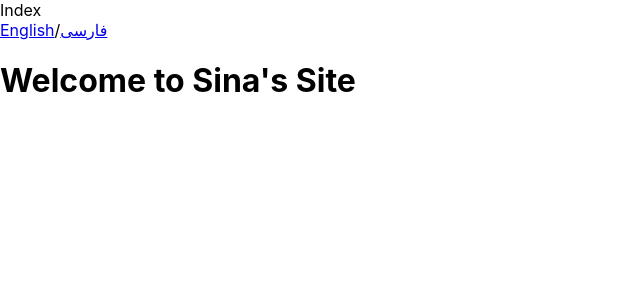
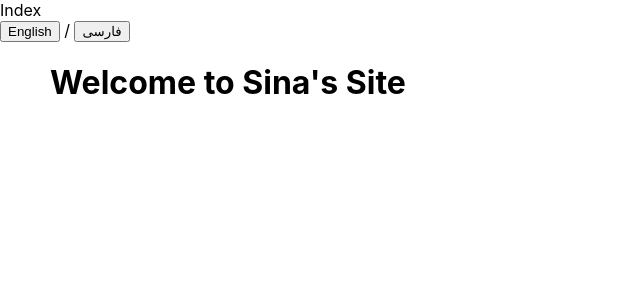
Before and after one commit to sina-olfati/sina-olfati-site, a React (Create React App) app: page / in a window 1280 px wide. Shown: the top 300 px of the page, without its empty margins (0-640 px from the left). Built offline with nearby package versions, Linux system fonts and the light colour scheme; a web font is replaced by a local one.

Commit message:
now it changes direction to rtl when its on fa

```diff
--- a/public/index.html
+++ b/public/index.html
@@ -1,5 +1,5 @@
 <!DOCTYPE html>
-<html>
+<html lang="en">
   <head>
     <meta charset="utf-8" />
     <link rel="icon" href="%PUBLIC_URL%/favicon.ico" />
@@ -16,7 +16,7 @@
     <title>Sina's Site</title>
   </head>
 
-  <body>
+  <body dir="ltr">
     <div id="root"></div>
     <script>
       if("serviceWorker" in navigator) {
--- a/src/App.css
+++ b/src/App.css
@@ -5,3 +5,15 @@
   font-weight: 400;
   font-size: 20px;
 }
+
+h1{
+  position: absolute;
+}
+
+.h1en{
+ left: 50px;
+}
+
+.h1fa{
+  right: 50px;
+}
--- a/src/App.tsx
+++ b/src/App.tsx
@@ -1,29 +1,37 @@
-import React from 'react';
+import React, { useEffect, useState } from 'react';
 import './App.css';
 import Index from './screens/Index';
-
+// i18next
 import { useTranslation } from "react-i18next";
-
-
-const changeLang = (a: string) => {
-  localStorage.setItem("i18nextLng", a)
-  window.location.reload();
-}
+import i18next, { changeLanguage } from 'i18next';
 
 
 function App() {
 
+  const [language, setLanguage] = useState(localStorage.getItem("i18nextLng") ? localStorage.getItem("i18nextLng") : "en")
+  const isEn = language =="en"
+
   const { t } = useTranslation()
+
+  useEffect(() => {
+    document.body.dir = isEn ? "ltr" : "rtl"
+    document.title = t("app_title")
+  }, [language, t])
+
+
+  const changeLanguage = (a: string) => {
+    localStorage.setItem("i18nextLng", a)
+    i18next.changeLanguage(a)
+    setLanguage(a)
+  }
 
   return (
     <div className='container'>
         <Index/>
         <div>
-          <a href="#" id="eng" onClick={() => changeLang("en")}>English</a>
-          /
-          <a href='#' onClick={() => changeLang("fa")}>فارسی</a>
+          <button id="eng" onClick={() => changeLanguage("en")}>English</button> / <button onClick={() => changeLanguage("fa")}>فارسی</button>
         </div>
-        <h1>{t("welcome_message")}</h1>
+        <h1 className={isEn ? "h1en" : "h1fa"}>{t("welcome_message")}</h1>
      </div>
   )
 }
--- a/src/index.tsx
+++ b/src/index.tsx
@@ -1,4 +1,4 @@
-import React from 'react';
+import React, { Suspense } from 'react';
 import ReactDOM from 'react-dom/client';
 import './index.css';
 import App from './App';
@@ -18,27 +18,33 @@ i18n
     supportedLngs: ["en", "fa"],
     fallbackLng: "en",
     detection: {
-      order: ['localStorage', 'htmlTag', 'cookie', 'path', 'subdomain'],
-      caches: ['cookie']
+      order: ['path', 'localStorage', 'htmlTag', 'cookie', 'subdomain'],
+      caches: ['cookie', 'localStorage']
     },
     backend: {
       loadPath: 'assets/locales/{{lng}}/translation.json',
     },
-    react: {useSuspense: false},
 
     interpolation: {
       escapeValue: false // react already safes from xss => https://www.i18next.com/translation-function/interpolation#unescape
     }
   });
 
+  const loadingMarkup = (
+    <div>
+      <h2>Loading...</h2>
+    </div>
+  )
 
 const root = ReactDOM.createRoot(
   document.getElementById('root') as HTMLElement
 );
 root.render(
+  <Suspense fallback={loadingMarkup}>
   <React.StrictMode>
     <App />
   </React.StrictMode>
+  </Suspense>
 );
 
 serviceWorkerRegistration.register();
```
